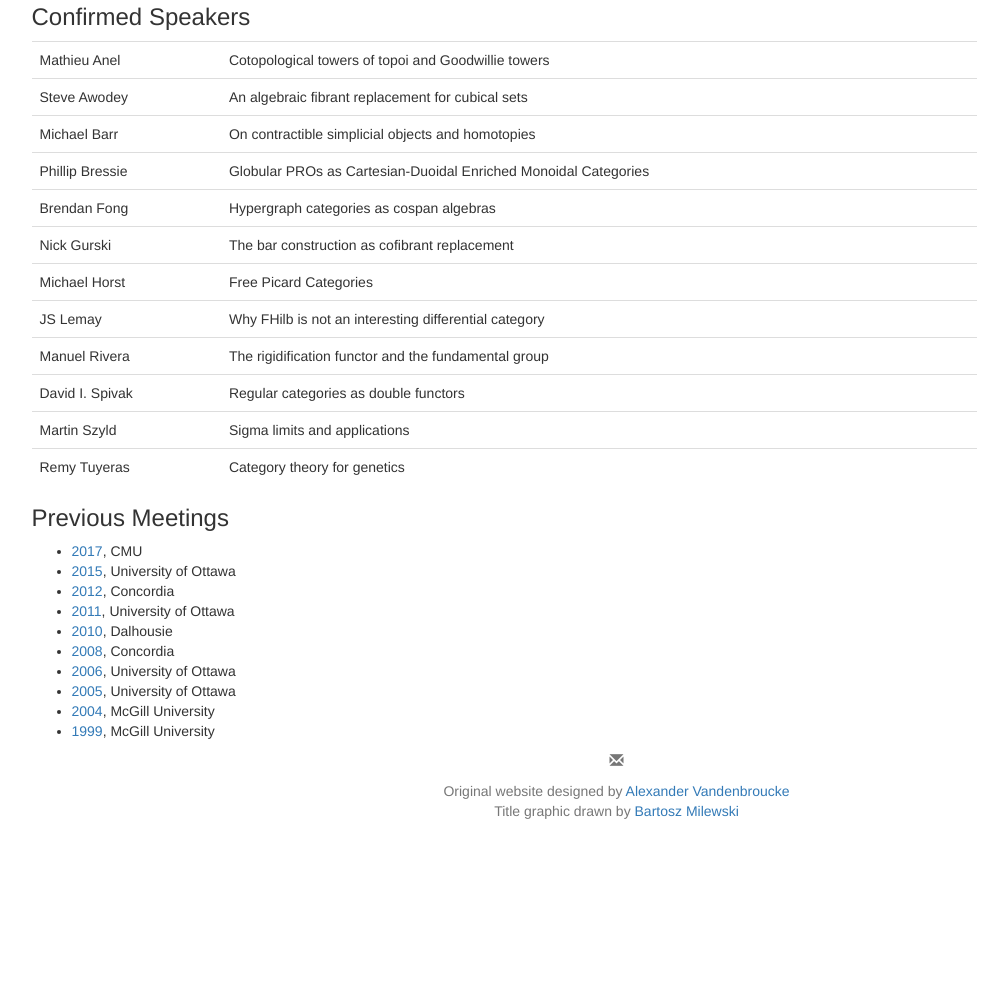
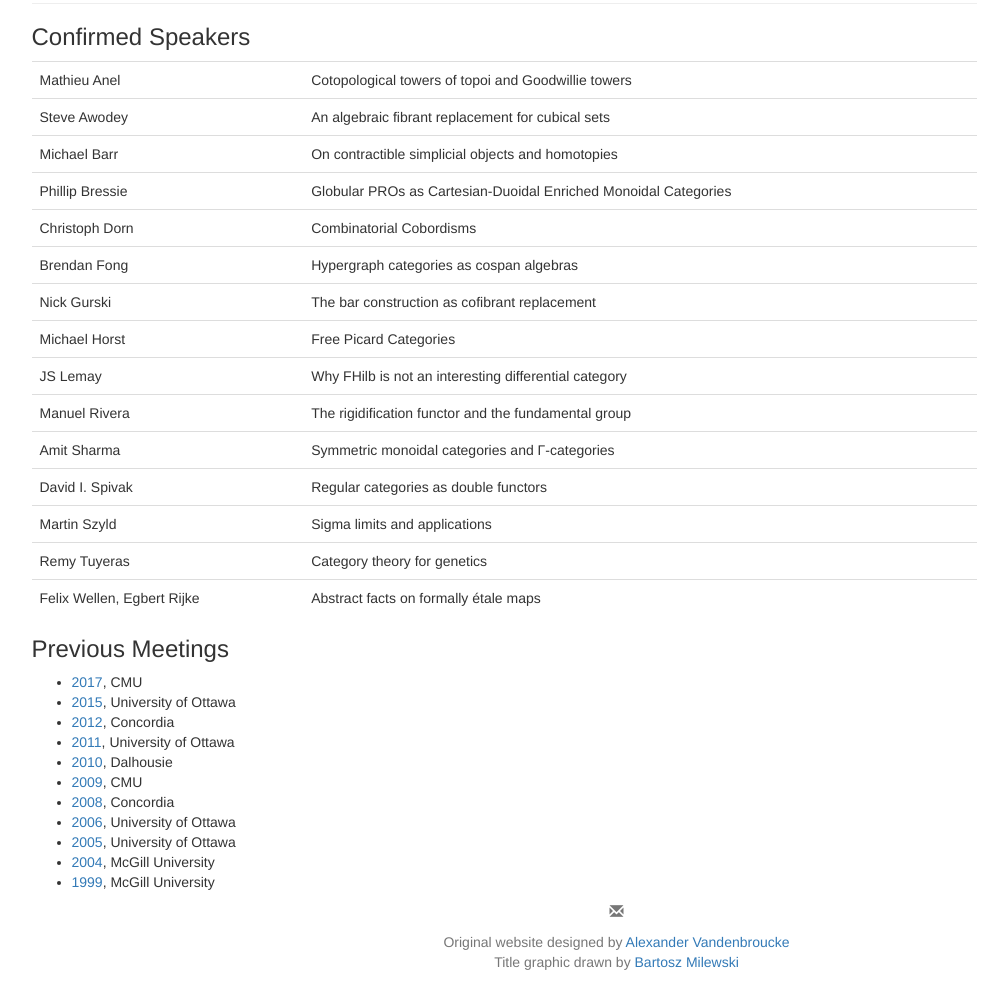
Before and after one commit to ct-octoberfest/ct-octoberfest.github.io, a plain HTML site: page index.html in a window 1280 px wide. Shown: the part 967-1949 px from the top of the page, without its empty margins (136-1144 px from the left). Before the commit the page ends 1798 px from the top, so only its background shows below. Drawn offline with nearby package versions, Linux system fonts and the light colour scheme.

Commit message:
Update index.html

```diff
--- a/index.html
+++ b/index.html
@@ -77,7 +77,7 @@
 		Contact the organizers at jfunk@qcc.cuny.edu
 		</p>
 
-	  <p>Octoberfest 2018 is sponsored in part by the Dean of Science of City College of New York</p>
+	  <p>Octoberfest 2018 is sponsored in part by the Dean of Science of City College of New York, the Mathematics Department of City College, and the NY Haskell Users Group</p>
 
 <hr/>
 
@@ -103,6 +103,10 @@
     <td>Globular PROs as Cartesian-Duoidal Enriched Monoidal Categories</td>
   </tr>
   <tr>
+    <td>Christoph Dorn</td>
+    <td>Combinatorial Cobordisms</td>
+  </tr>
+  <tr>
     <td>Brendan Fong</td>
     <td>Hypergraph categories as cospan algebras</td>
   </tr>
@@ -123,6 +127,11 @@
     <td>The rigidification functor and the fundamental group</td>
   </tr>
   <tr>
+    <td>Amit Sharma</td>
+    <td>Symmetric monoidal categories and Γ-categories</td>
+  </tr>
+
+  <tr>
     <td>David I. Spivak</td>
     <td>Regular categories as double functors</td>
   </tr>
@@ -133,6 +142,10 @@
   <tr>
     <td>Remy Tuyeras</td>
     <td>Category theory for genetics</td>
+  </tr>
+  <tr>
+    <td>Felix Wellen, Egbert Rijke</td>
+    <td>Abstract facts on formally étale maps</td>
   </tr>
 </table>
 
@@ -154,6 +167,9 @@
             <li><a
               href="https://www.mathstat.dal.ca/~selinger/ofest2010/">2010</a>,
               Dalhousie</li>
+            <li><a
+              href="http://www.andrew.cmu.edu/user/awodey/NovemberFest.htm">2009</a>,
+              CMU</li>
             <li><a
               href="http://www.math.mcgill.ca/triples/octoberfest08.html">2008</a>,
               Concordia</li>
```
